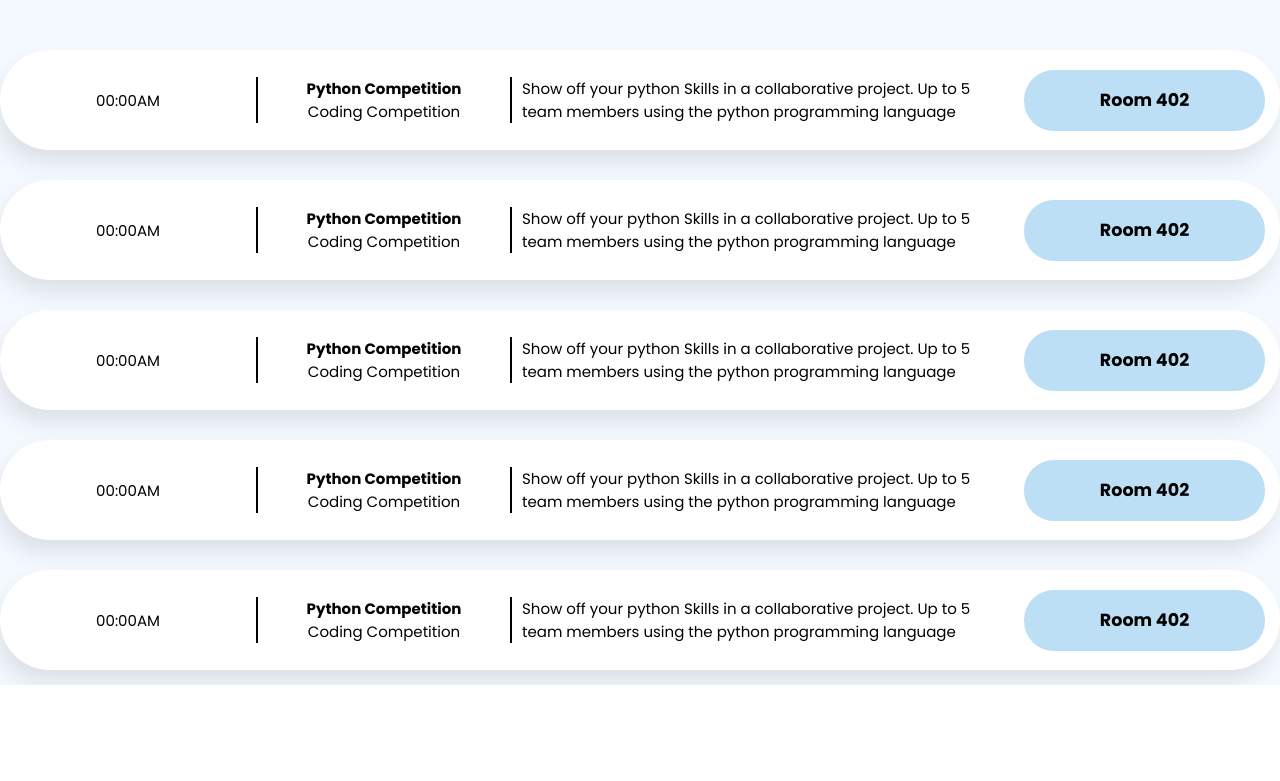
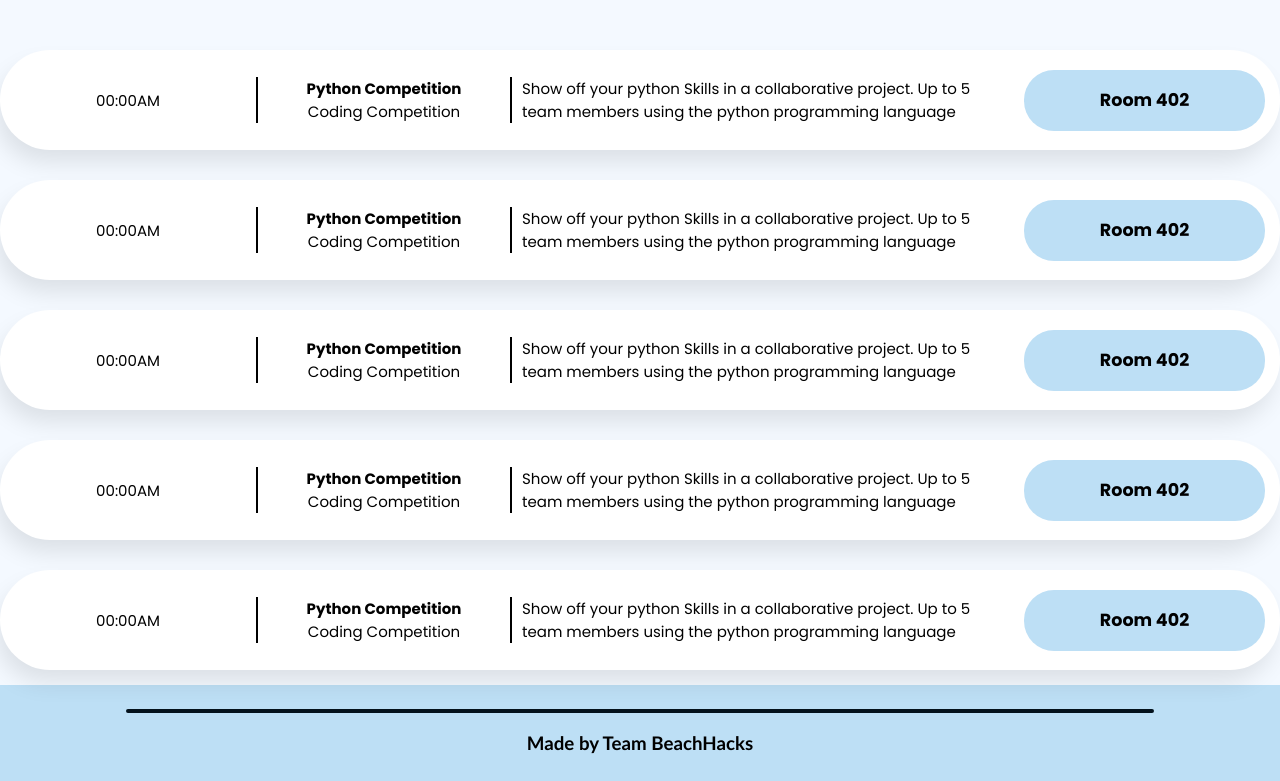
Before and after one commit to lesliejogit/my-app, a React (Create React App) app: page / in a window 1280 px wide. Shown: the part 661-1442 px from the top of the page. Before the commit the page ends 1346 px from the top, so only its background shows below. Built offline with nearby package versions, Linux system fonts and the light colour scheme.

Commit message:
Added footer files

```diff
--- a/src/App.js
+++ b/src/App.js
@@ -4,6 +4,7 @@ import {useState,useEffect} from "react"
 import scheduleData from "./Components/Data/scheduleData.json"
 import Schedule from './Components/Schedule';
 import PopUp from './Components/PopUp';
+import Footer from './bhComponents/Footer/Footer';
 
 function App() {
 
@@ -84,6 +85,7 @@ function App() {
       {popUp.isClicked && <PopUp popUpData={popUp} handleClose_PopUp={handleClose_PopUp}/>}
 
       </header>
+      <Footer />
     </div>
   );
 }
--- /dev/null
+++ b/src/bhComponents/Footer/Footer.css
@@ -0,0 +1,34 @@
+footer {
+    width: 100%;
+    text-align: center;
+    bottom: 0;
+    background-color: var(--neutral-focus);
+    font-family:'Trebuchet MS', sans-serif;
+    color: black;
+    z-index: -1;
+}
+
+.social {
+    text-align:center;
+    padding-top: 1em;
+}
+
+.social a {
+    font-size: 2rem;
+    color: var(--primary-focus);
+    text-align: center;
+}
+
+.social a:hover{
+    opacity: 0.7;
+}
+
+.footer-bottom {
+    padding-bottom: 0.5em;
+}
+
+.footer-divider {
+    width: 80%;
+    border: 2px solid var(--primary-focus);
+    border-radius: 5px;
+}
--- /dev/null
+++ b/src/bhComponents/Footer/Footer.js
@@ -0,0 +1,18 @@
+import "./Footer.css"
+
+const Footer = () => {
+    return (
+    <footer>
+        <div className = "social">
+            <a href="https://www.instagram.com/beachhackscsulb/" target="blank" ><i class="fab fa-instagram"></i> </a>
+            <a href="https://twitter.com/beachhackscsulb" target="blank"><i class="fab fa-twitter"></i> </a>
+            <a href="https://www.linkedin.com/company/beachhacks/" target="blank"><i class="fab fa-linkedin"></i> </a>
+        </div>
+        <hr className="footer-divider" />
+        <div className="footer-bottom">
+            <h3>Made by Team BeachHacks</h3>
+        </div>
+    </footer>);
+};
+
+export default Footer;
```
